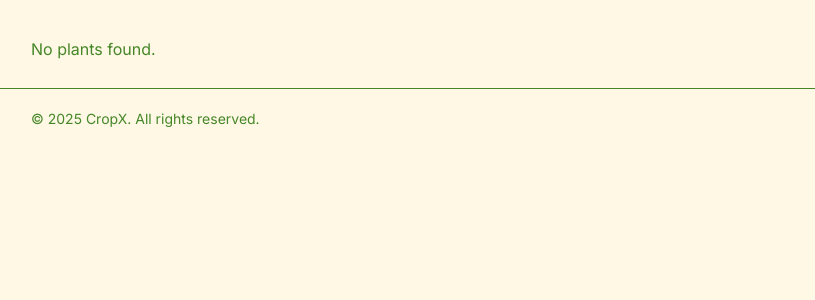
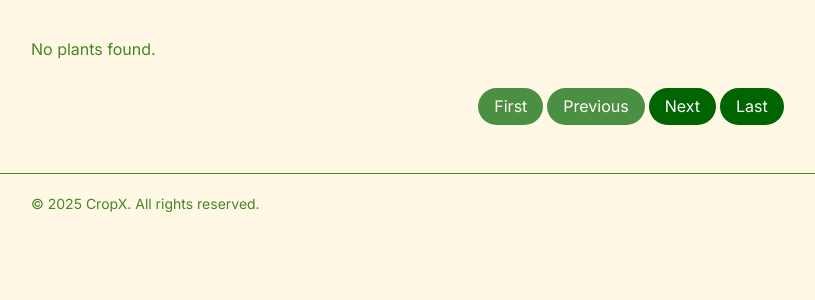
Before and after one commit to HamorHam/IAT459_cropX, a PHP site: page / in a window 1280 px wide. Shown: the part 69-369 px from the top of the page, without its empty margins (9-824 px from the left). Run offline with PHP 8.4, Linux system fonts and the light colour scheme; data that the repository does not hold is empty.

Commit message:
pagination ui

```diff
--- a/cropX/public/css/style.css
+++ b/cropX/public/css/style.css
@@ -316,12 +316,15 @@ footer{
 
 /* Pagination Buttons */
 #pagination {
-  margin-top: 1.25rem; /* 20px */
+  margin: .5em 0 3em;
+  display: flex;
+  gap: 4px;
+  justify-content: center;
 }
 
 #pagination button {
   transition: background-color 0.3s ease;
-  padding: 0.6em 1.2em;
+  padding: 0.6em 1em;
   border: none;
   background: var(--mainGreen);
   color: #fff;
@@ -332,6 +335,17 @@ footer{
 
 #pagination button:hover {
   background-color: var(--secondaccent);
+}
+
+#pagination .disabled{
+  opacity: .7;
+}
+
+#pagination #current{
+  opacity: 1;
+  color: white;
+  border: var(--mainGreen) solid 1px;
+  background-color: black;
 }
 
 /* Search page */
--- a/cropX/public/index.php
+++ b/cropX/public/index.php
@@ -57,17 +57,41 @@ document.addEventListener('DOMContentLoaded', function() {
           plantListDiv.innerHTML = listHtml;
         }
 
-        // build pagination controls
+        // Build pagination controls
         let paginationHtml = '';
-        if (currentPage > 1) {
+        // "First" and "Previous" buttons
+        if (currentPage === 1) {
+          paginationHtml += '<button class="disabled" disabled>First</button> ';
+          paginationHtml += '<button class="disabled" disabled>Previous</button> ';
+        } else {
           paginationHtml += '<button onclick="loadPlants(1)">First</button> ';
           paginationHtml += '<button onclick="loadPlants(' + (currentPage - 1) + ')">Previous</button> ';
         }
-        if (currentPage < totalPages) {
+        // Calculate page number range (display 5 pages including the current page)
+        let startPage = Math.max(1, currentPage - 2);
+        let endPage = startPage + 4;
+        if (endPage > totalPages) {
+          endPage = totalPages;
+          startPage = Math.max(1, endPage - 4);
+        }
+        // Display page number buttons
+        for (let i = startPage; i <= endPage; i++) {
+          if (i === currentPage) {
+            paginationHtml += '<button id="current" class="disabled" disabled>' + i + '</button> ';
+          } else {
+            paginationHtml += '<button onclick="loadPlants(' + i + ')">' + i + '</button> ';
+          }
+        }
+        // "Next" and "Last" buttons
+        if (currentPage === totalPages) {
+          paginationHtml += '<button class="disabled" disabled>Next</button> ';
+          paginationHtml += '<button class="disabled" disabled>Last</button>';
+        } else {
           paginationHtml += '<button onclick="loadPlants(' + (currentPage + 1) + ')">Next</button> ';
           paginationHtml += '<button onclick="loadPlants(' + totalPages + ')">Last</button>';
         }
         paginationDiv.innerHTML = paginationHtml;
+
       })
       .catch(error => {
         plantListDiv.innerHTML = '<p>Error loading plants.</p>';
```
